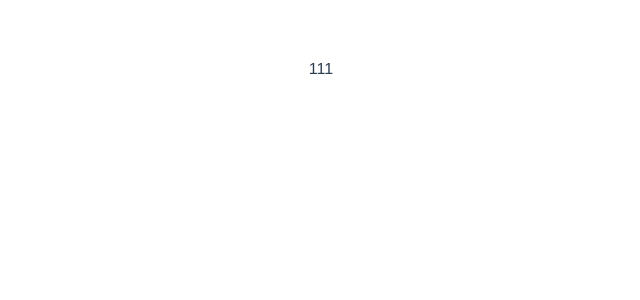
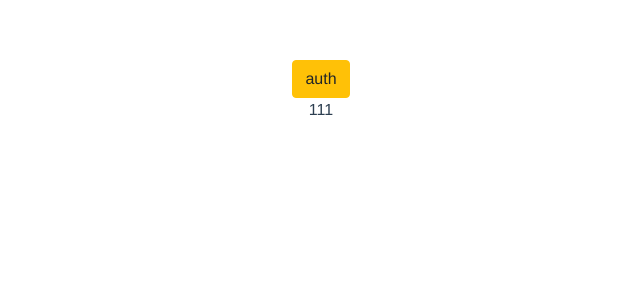
Before and after one commit to dvGorokhov/Books_vue3, a Vue app: page / in a window 1280 px wide. Shown: the top 300 px of the page, without its empty margins (319-959 px from the left). Built offline with nearby package versions, Linux system fonts and the light colour scheme.

Commit message:
add bootstrap and auths components

```diff
--- a/public/index.html
+++ b/public/index.html
@@ -1,17 +1,24 @@
 <!DOCTYPE html>
 <html lang="en">
+
 <head>
   <meta charset="utf-8">
   <meta http-equiv="X-UA-Compatible" content="IE=edge">
   <meta name="viewport" content="width=device-width,initial-scale=1.0">
+  <link rel="stylesheet" href="https://stackpath.bootstrapcdn.com/font-awesome/4.7.0/css/font-awesome.min.css">
   <link rel="icon" href="<%= BASE_URL %>favicon.ico">
+  <link rel="stylesheet" href="https://cdn.jsdelivr.net/npm/bootstrap@4.5.3/dist/css/bootstrap.min.css"
+    integrity="sha384-TX8t27EcRE3e/ihU7zmQxVncDAy5uIKz4rEkgIXeMed4M0jlfIDPvg6uqKI2xXr2" crossorigin="anonymous">
   <title><%= htmlWebpackPlugin.options.title %></title>
 </head>
+
 <body>
   <noscript>
-      <strong>We're sorry but <%= htmlWebpackPlugin.options.title %> doesn't work properly without JavaScript enabled. Please enable it to continue.</strong>
+    <strong>We're sorry but <%= htmlWebpackPlugin.options.title %> doesn't work properly without JavaScript enabled.
+      Please enable it to continue.</strong>
   </noscript>
   <div id="app"></div>
   <!-- built files will be auto injected -->
 </body>
+
 </html>
--- a/src/App.vue
+++ b/src/App.vue
@@ -1,12 +1,18 @@
 <template>
   <div>
+    <Auth />
     <router-view />
   </div>
 </template>
 
 <script>
+import Auth from "./components/sing in/Auth";
+
 export default {
   name: "App",
+  components: {
+    Auth,
+  },
 };
 </script>
 
--- /dev/null
+++ b/src/components/sing in/Auth.vue
@@ -0,0 +1,12 @@
+<template>
+  <div>
+    <button class="btn btn-warning">auth</button>
+  </div>
+</template>
+
+<script>
+export default {};
+</script>
+
+<style lang="scss" scoped>
+</style>
```
Also changed, not shown: src/components/sing in/Register.vue (added). Lines whose indentation alone changed are shown as unchanged.
